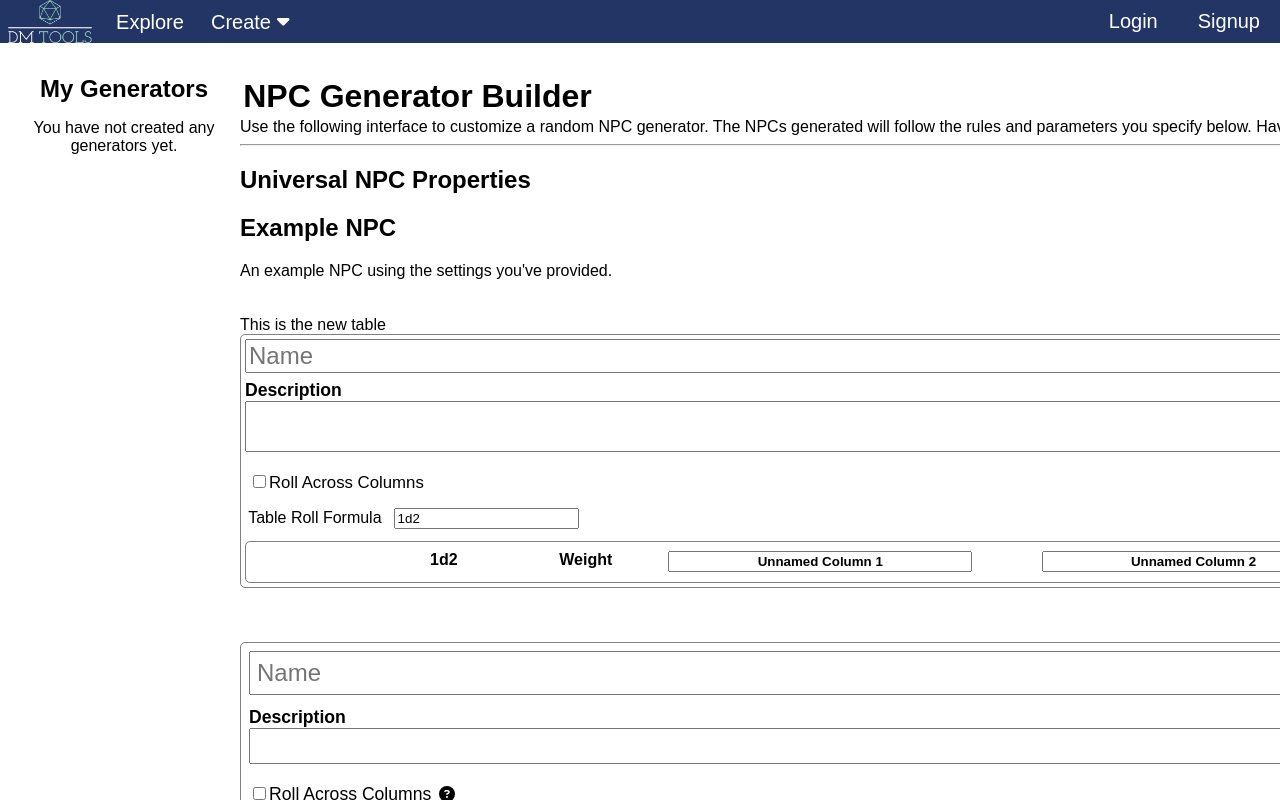
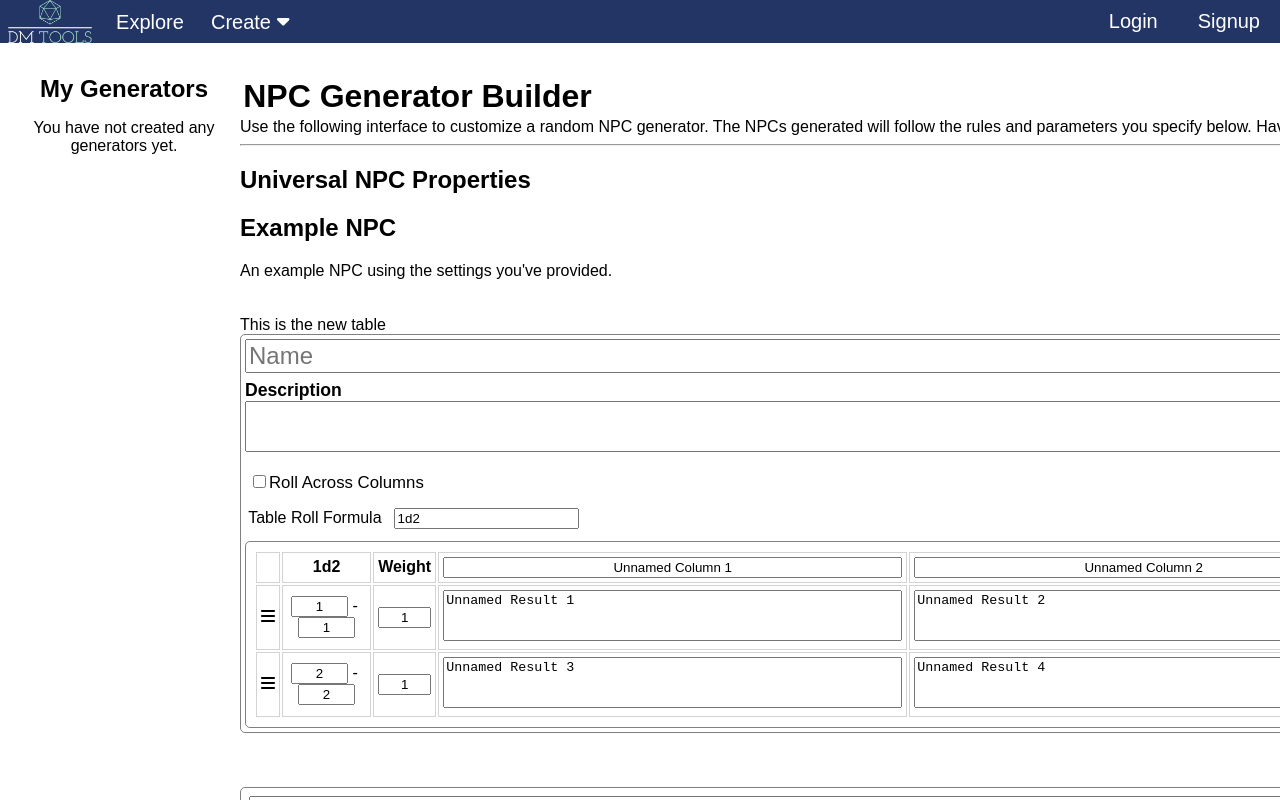
Before and after one commit to gvargas707/dmtools, a React app: page /create/npc-builder in a window 1280 px wide. Shown: the top 800 px of the page. Built offline with nearby package versions, Linux system fonts and the light colour scheme.

Commit message:
Added row support for the table

```diff
--- a/src/components/form/Input.js
+++ b/src/components/form/Input.js
@@ -48,6 +48,8 @@ const inputReducer = (state, action) => {
  */
 const Input = ({
   type = 'text',
+  size = undefined,
+  maxLength = undefined,
   rows = 3,
   classes = '',
   startingValue = '',
@@ -93,7 +95,7 @@ const Input = ({
       inputElement = <textarea className={classes} id={id} placeholder={placeholder} onChange={changeHandler} onBlur={touchHandler} rows={rows} value={value}/>
       break;
     default:
-      inputElement = <input type={type} className={classes} id={id} placeholder={placeholder} onChange={changeHandler} onBlur={touchHandler} value={value}/>
+      inputElement = <input size={size && size} maxLength={maxLength && maxLength} type={type} className={classes} id={id} placeholder={placeholder} onChange={changeHandler} onBlur={touchHandler} value={value}/>
   }
 
   return (
--- a/src/components/generators/table/Table.css
+++ b/src/components/generators/table/Table.css
@@ -50,41 +50,44 @@ section.entries {
 
 section.entries table {
   width: 100%;
-  display: flex;
-  flex-direction: column;
+  /* display: flex;
+  flex-direction: column; */
 }
 
-section.entries table tr {
-  display:flex;
-  flex-grow: 1;
+section.entries table th,
+section.entries table td {
+  text-align: center;
+  border:1px solid lightgray;
+  padding: 0.25em;
 }
 
-section.entries table tr td.sz1,
-section.entries table tr th.sz1 {
-  flex: 1
+section.entries table th.col-xs,
+section.entries table td.col-xs {
+  width: 2%;
 }
 
-section.entries table tr td.sz2,
-section.entries table tr th.sz2 {
-  flex: 2
+section.entries table th.col-sm,
+section.entries table td.col-sm {
+  width: 4%;
 }
 
-section.entries table tr td.sz3,
-section.entries table tr th.sz3 {
-  flex: 3
+
+section.entries table th.col-med,
+section.entries table td.col-med {
+  width: 8%;
 }
 
-section.entries table tr td.sz4,
-section.entries table tr th.sz4 {
-  flex: 4
+section.entries table input.full,
+section.entries table textarea.full {
+  width: 100%;
+  box-sizing: border-box;
 }
 
-section.entries th {
-  padding: 0.1em;
+section.entries table textarea {
+  resize: none;
 }
 
-section.entries table th input {
-  width: 80%;
+section.entries table input.center,
+section.entries table textarea.center {
   text-align: center;
-  font-weight: bold;
 }
--- a/src/components/generators/table/Table.js
+++ b/src/components/generators/table/Table.js
@@ -4,6 +4,9 @@ import useTable from '../../../hooks/useTable';
 
 import Input from '../../form/Input';
 import Checkbox from '../../form/Checkbox';
+
+import { FontAwesomeIcon } from '@fortawesome/react-fontawesome';
+import { icons } from '../../../utils/icons';
 
 import './Table.css'
 
@@ -41,8 +44,8 @@ const Table = ({
         ],
         weight: {value: 1, isValid: true},
         results: [
-          {value: 'Unnamed Result 1', isValid: true},
-          {value: 'Unnamed Result 2', isValid: true}
+          {id: 'C1', value: 'Unnamed Result 1', isValid: true},
+          {id: 'C2', value: 'Unnamed Result 2', isValid: true}
         ]
       },
       {
@@ -53,8 +56,8 @@ const Table = ({
         ],
         weight: {value: 1, isValid: true},
         results: [
-          {value: 'Unnamed Result 3', isValid: true},
-          {value: 'Unnamed Result 4', isvalid: true}
+          {id: 'C1', value: 'Unnamed Result 3', isValid: true},
+          {id: 'C2', value: 'Unnamed Result 4', isvalid: true}
         ]
       }
     ],
@@ -103,6 +106,7 @@ const Table = ({
 
   const rollFormula  = tableState.config.rollFormula.value
   const tableColumns = tableState.columnTitles
+  const tableEntries = tableState.entries
 
 
   useEffect(() => {
@@ -125,17 +129,32 @@ const Table = ({
           <table>
             <thead>
               <tr>
-                <th className='sz1'></th>
-                <th className='sz2'>{rollFormula}</th>
-                <th className='sz1'>Weight</th>
+                <th className='col-xs'> </th>
+                <th className='col-med'>{rollFormula}</th>
+                <th className='col-sm'>Weight</th>
                 {tableColumns.map((c,idx) =>
-                  <th className='sz4'><Input key={`${tableID}-${c.id}`} id={`${tableID}-${c.id}`} startingValue={c.value} startingValiditiy={c.isValid} /></th>
+                  <th><Input classes='full center'size='4' maxLength='4'  key={`${tableID}-${c.id}`} id={`${tableID}-${c.id}`} startingValue={c.value} startingValiditiy={c.isValid} /></th>
                 )}
                 {/* Iterate over columnTitles in state and create an Input object with the same ID as the key's name and the starting value of its value.
                 {tableColumns && tableColumns.map((c, idx) =>
                   <th><Input id={Object.keys(c)[0]} startingValue={Object.values(c)[0].value} onInput={changeHandler}/></th>
                 )} */}
               </tr>
+              {tableEntries.map((e, idx) =>
+              <tr>
+                <td className='col-xs'><FontAwesomeIcon icon={icons['bars']}/></td>
+                <td className=''>
+                  <Input classes='center' size='4' maxLength='4' key={`${tableID}-${e.id}min`} id={`${tableID}-${e.id}min`} startingValue={e.ranges[0].value} startingValidity={e.ranges[0].isValid}/>&nbsp;-&nbsp;
+                  <Input classes='center' size='4' maxLength='4' key={`${tableID}-${e.id}max`} id={`${tableID}-${e.id}max`} startingValue={e.ranges[1].value} startingValidity={e.ranges[1].isValid}/>
+                </td>
+                <td className=''>
+                  <Input classes='full center' className='full' key={`${tableID}-${e.id}weight`} id={`${tableID}-${e.id}weight`} startingValue={e.weight.value} startingValidity={e.weight.isValid}/>
+                </td>
+                {e.results.map((r, idx) =>
+                  <td className='sz4'><Input classes='full' type="area" key={`${tableID}-${r.id}${e.id}`} id={`${tableID}-${r.id}${e.id}`} startingValue={r.value} startingValidity={r.isValid}/></td>
+                )}
+              </tr>
+              )}
             </thead>
           </table>
         </section>
```
